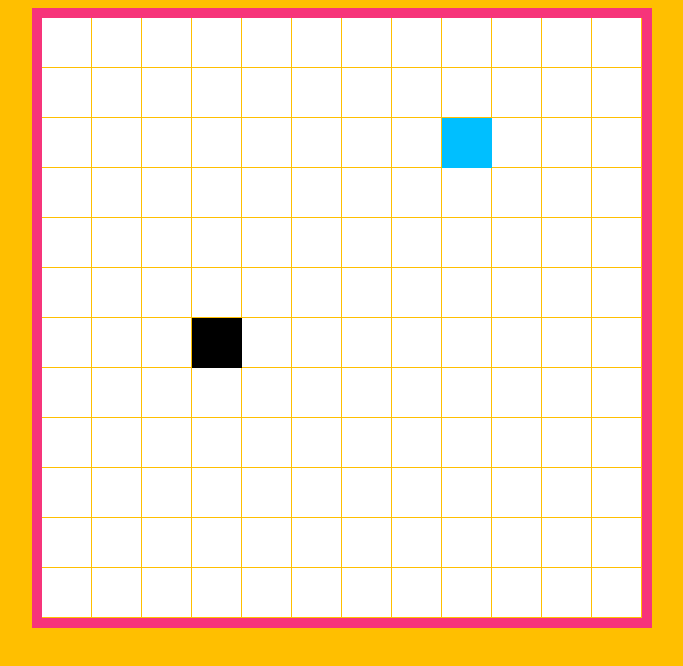
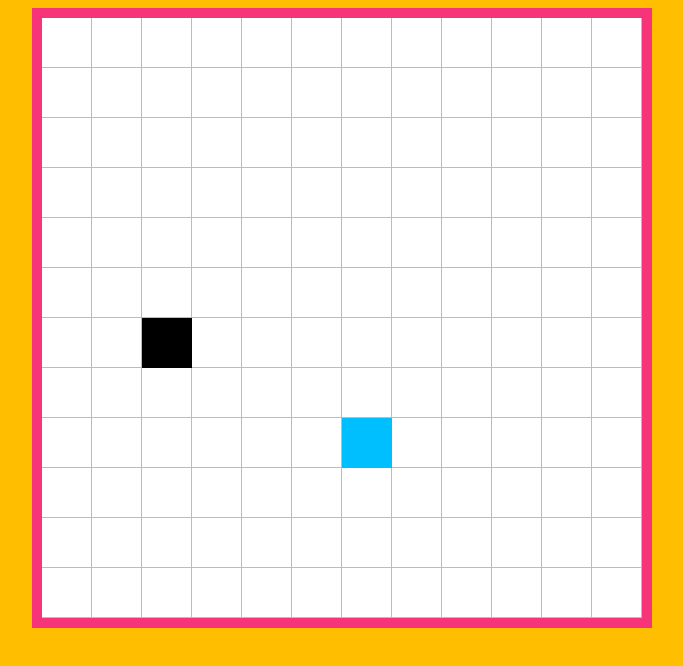
Before and after one commit to JorgeSquared/javascript-snake, a plain HTML site: page index.html in a window 1280 px wide. Shown: the whole page, without its empty margins (298-981 px from the left). Drawn offline with Linux system fonts and the light colour scheme.

Commit message:
reset food randomly in canvas

```diff
--- a/index.html
+++ b/index.html
@@ -35,8 +35,8 @@
         let velocityX = 1;
         let velocityY = 0;
 
-        let foodPositionX = 400;
-        let foodPositionY = 100;
+        let foodPositionX = 0;
+        let foodPositionY = 0;
 
         const tileCountX = canvas.width / snakeSize;
         const tileCountY = canvas.height / snakeSize;
@@ -46,9 +46,10 @@
             drawStuff();
             moveStuff();
 
-            setTimeout(gameLoop, 1000 / 15);
+            setTimeout(gameLoop, 1000 / 10);
         }
 
+        resetFood();
         gameLoop();
 
         function moveStuff()
@@ -75,7 +76,7 @@
 
             //food collision
             if (snakePositionX === foodPositionX && snakePositionY === foodPositionY) {
-                alert('YUMMI YUM');
+                resetFood();
             }
         }
 
@@ -94,6 +95,12 @@
         {
             ctx.fillStyle = color;
             ctx.fillRect(x, y, width, height);
+        }
+
+        function resetFood()
+        {
+            foodPositionX = Math.floor(Math.random() * tileCountX) * snakeSize;
+            foodPositionY = Math.floor(Math.random() * tileCountY) * snakeSize;
         }
 
         function keyPush(event)
```
